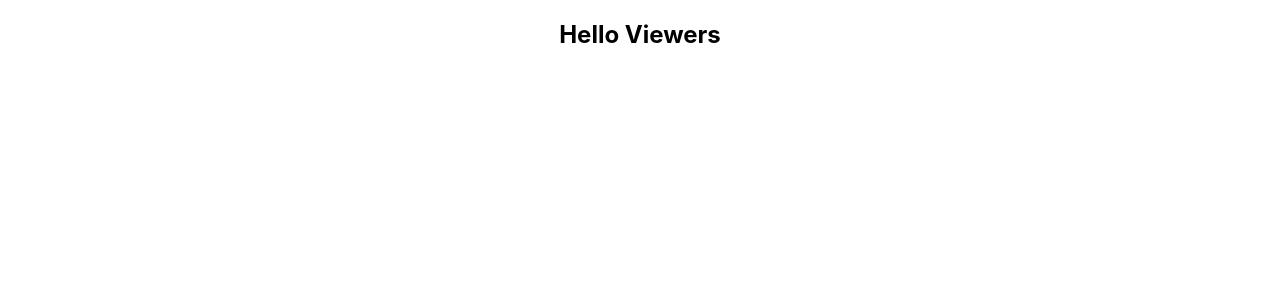
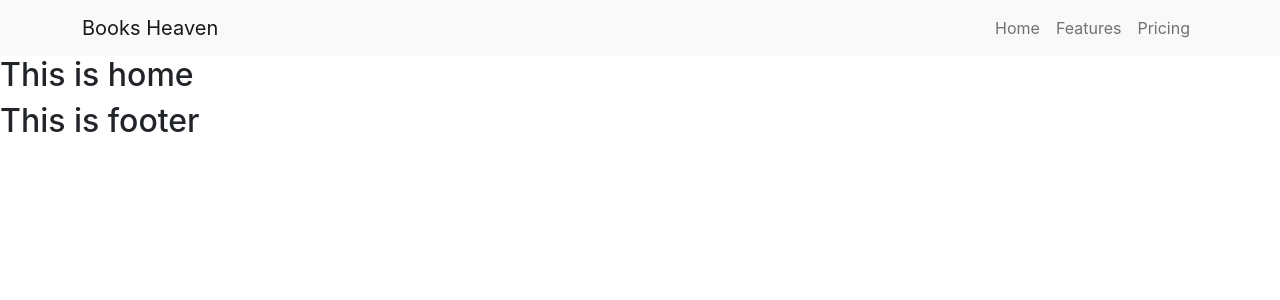
Before and after one commit to nafish08/books-heaven-client-side, a React (Create React App) app: page / in a window 1280 px wide. Shown: the top 300 px of the page. Built offline with nearby package versions, Linux system fonts and the light colour scheme.

Commit message:
Bootstrap installed and Header section added

```diff
--- a/package.json
+++ b/package.json
@@ -6,8 +6,10 @@
     "@testing-library/jest-dom": "^5.16.4",
     "@testing-library/react": "^13.2.0",
     "@testing-library/user-event": "^13.5.0",
+    "bootstrap": "^5.1.3",
     "firebase": "^9.8.1",
     "react": "^18.1.0",
+    "react-bootstrap": "^2.4.0",
     "react-dom": "^18.1.0",
     "react-router-dom": "^6.3.0",
     "react-scripts": "5.0.1",
--- a/public/index.html
+++ b/public/index.html
@@ -1,14 +1,12 @@
 <!DOCTYPE html>
 <html lang="en">
+
 <head>
   <meta charset="utf-8" />
   <link rel="icon" href="%PUBLIC_URL%/favicon.ico" />
   <meta name="viewport" content="width=device-width, initial-scale=1" />
   <meta name="theme-color" content="#000000" />
-    <meta
-      name="description"
-      content="Web site created using create-react-app"
-    />
+  <meta name="description" content="Web site created using create-react-app" />
   <link rel="apple-touch-icon" href="%PUBLIC_URL%/logo192.png" />
   <!--
       manifest.json provides metadata used when your web app is installed on a
@@ -24,8 +22,11 @@
       work correctly both with client-side routing and a non-root public URL.
       Learn how to configure a non-root public URL by running `npm run build`.
     -->
-    <title>React App</title>
+  <title>Books Heaven</title>
+  <link rel="stylesheet" href="https://cdn.jsdelivr.net/npm/bootstrap@5.1.3/dist/css/bootstrap.min.css"
+    integrity="sha384-1BmE4kWBq78iYhFldvKuhfTAU6auU8tT94WrHftjDbrCEXSU1oBoqyl2QvZ6jIW3" crossorigin="anonymous" />
 </head>
+
 <body>
   <noscript>You need to enable JavaScript to run this app.</noscript>
   <div id="root"></div>
@@ -40,4 +41,5 @@
       To create a production bundle, use `npm run build` or `yarn build`.
     -->
 </body>
+
 </html>
--- a/src/App.js
+++ b/src/App.js
@@ -1,9 +1,18 @@
+import { Route, Routes } from 'react-router-dom';
 import './App.css';
+import Home from './components/Pages/Home/Home';
+import Footer from './components/Shared/Footer/Footer';
+import Header from './components/Shared/Header/Header';
 
 function App() {
   return (
-    <div className="App">
-      <h2>Hello Viewers</h2>
+    <div className="">
+      <Header></Header>
+      <Routes>
+        <Route path='/' element={<Home></Home>}></Route>
+        <Route path='/home' element={<Home></Home>}></Route>
+      </Routes>
+      <Footer></Footer>
     </div>
   );
 }
--- /dev/null
+++ b/src/components/Pages/Home/Home.js
@@ -0,0 +1,12 @@
+import React from 'react';
+import Header from '../../Shared/Header/Header';
+
+const Home = () => {
+    return (
+        <div>
+            <h2>This is home</h2>
+        </div>
+    );
+};
+
+export default Home;
--- /dev/null
+++ b/src/components/Shared/Footer/Footer.js
@@ -0,0 +1,11 @@
+import React from 'react';
+
+const Footer = () => {
+    return (
+        <div>
+            <h2>This is footer</h2>
+        </div>
+    );
+};
+
+export default Footer;
--- /dev/null
+++ b/src/components/Shared/Header/Header.js
@@ -0,0 +1,21 @@
+import React from 'react';
+import { Container, Nav, Navbar } from 'react-bootstrap';
+
+const Header = () => {
+    return (
+        <div>
+            <Navbar bg="light" variant="light">
+                <Container>
+                    <Navbar.Brand href="#home">Books Heaven</Navbar.Brand>
+                    <Nav className="ms-auto">
+                        <Nav.Link href="#home">Home</Nav.Link>
+                        <Nav.Link href="#features">Features</Nav.Link>
+                        <Nav.Link href="#pricing">Pricing</Nav.Link>
+                    </Nav>
+                </Container>
+            </Navbar>
+        </div>
+    );
+};
+
+export default Header;
```
Also changed, not shown: src/components/Pages/Home/Home.css (added), src/components/Shared/Header/Header.css (added), 1 other file (tests, documents, lock files or other folders). Lines whose indentation alone changed are shown as unchanged.
